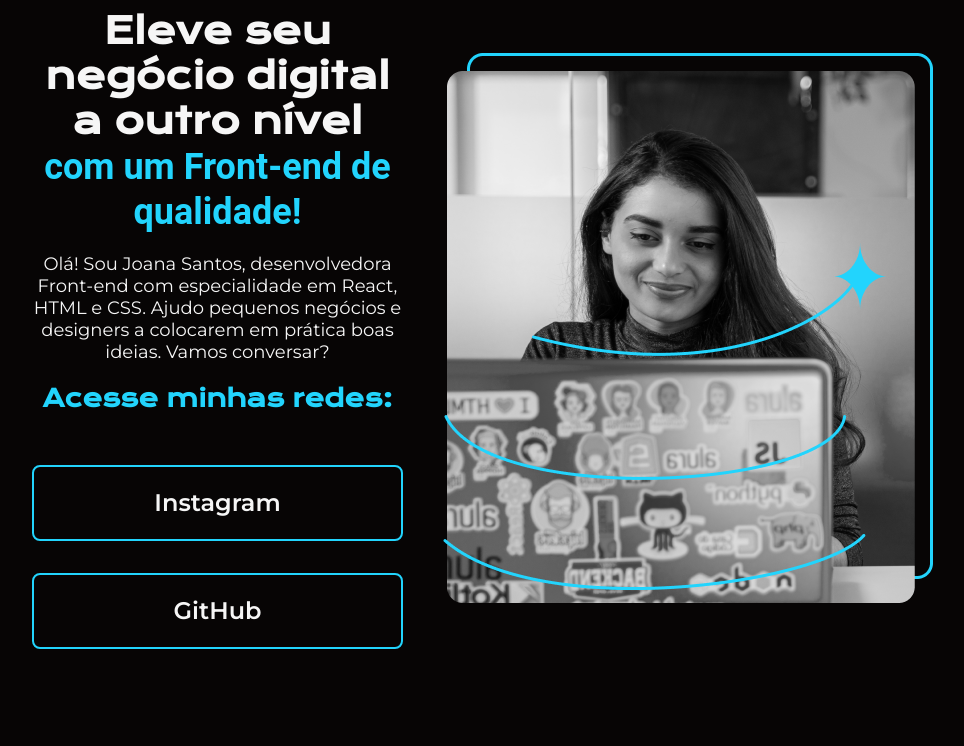
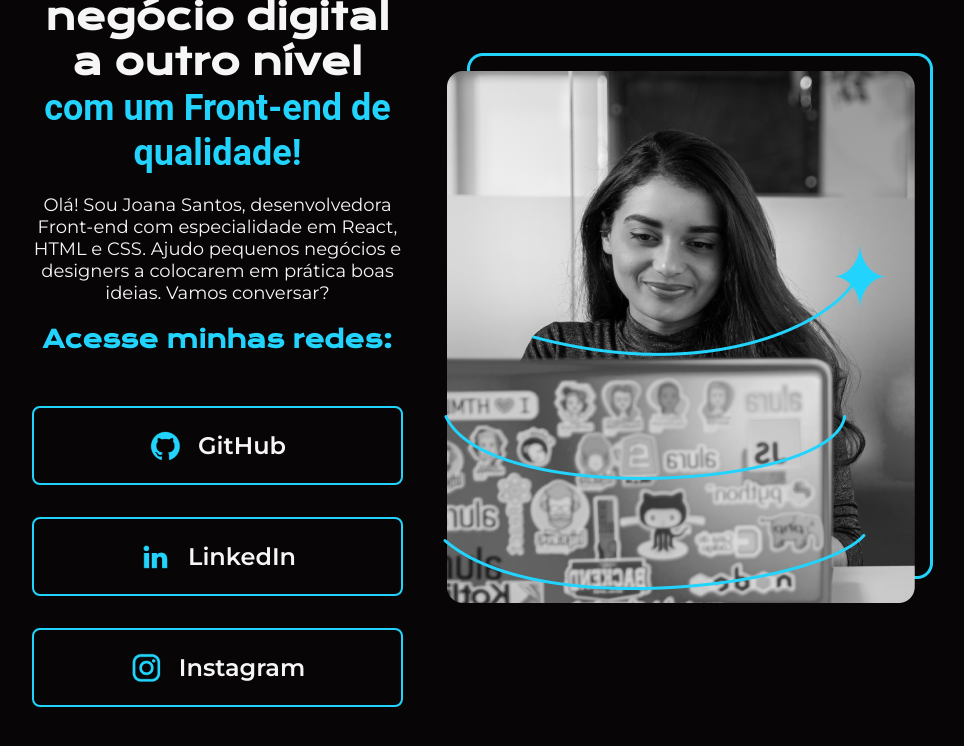
Before and after one commit to raffaeccard/curso-alura-html-css-front, a plain HTML site: page index.html in a window 1280 px wide. Shown: the whole page, without its empty margins (160-1124 px from the left). Drawn offline with nearby package versions, Linux system fonts and the light colour scheme.

Commit message:
preparando o ambiente

```diff
--- a/index.html
+++ b/index.html
@@ -16,11 +16,21 @@
                         <p class="apresentacao__conteudo__texto"> Olá! Sou Joana Santos, desenvolvedora Front-end com especialidade em React, HTML e CSS. Ajudo pequenos negócios e designers a colocarem em prática boas ideias. Vamos conversar?</p>
                     <div class="apresentacao__links">
                         <h2 class="apresentacao__links__subtitulo">Acesse minhas redes:</h2>
-                        <a class="apresentacao__links__link" href="https://www.instagram.com/">Instagram</a>
-                        <a class="apresentacao__links__link" href="https://github.com/">GitHub</a>
+                            <a class="apresentacao__links__link" href="https://github.com/">
+                                <img src="./assets/github.png" alt="Logo do GitHub">
+                                    GitHub
+                            </a>
+                            <a class="apresentacao__links__link" href="https://www.linkedin.com/">
+                                <img src="./assets/linkedin.png" alt="Logo do LinkedIn">
+                                LinkedIn
+                            </a>
+                            <a class="apresentacao__links__link" href="https://instagram.com/">
+                                <img src="./assets/instagram.png" alt="Logo do Instagram">
+                                Instagram
+                            </a>
                     </div>
                 </section>
-            <img src="Imagem.png" alt="Imagem da Joana Santos programando">
+            <img src="./assets/Imagem.png" alt="Imagem da Joana Santos programando">
         </main>
         <footer></footer>
     </body>
--- a/style.css
+++ b/style.css
@@ -60,6 +60,10 @@ body {
 }
 .apresentacao__links__link{
     text-decoration: none;
+    justify-content: center;
+    gap: 16px;
+    align-items: center;
+    display: flex;
     /* background-color: #22D4FD; Cor do fundo */
     color: #f6f6f6;
     font-size: 24px;
@@ -71,3 +75,7 @@ body {
     width: 371px;
     padding: 21.5px;
 }
+.apresentacao__links__link:hover{
+    background-color: #093c47; /* Cor do fundo */
+    color: #f7f0f0; /* Cor do texto */
+}
```
Also changed, not shown: assets/Imagem.png (renamed from Imagem.png), assets/github.png (added), assets/html.png (renamed from html.png), assets/instagram.png (added), assets/linkedin.png (added), assets/twitch.png (added), assets/twitter-novo.png (added), assets/twitter.png (added).
